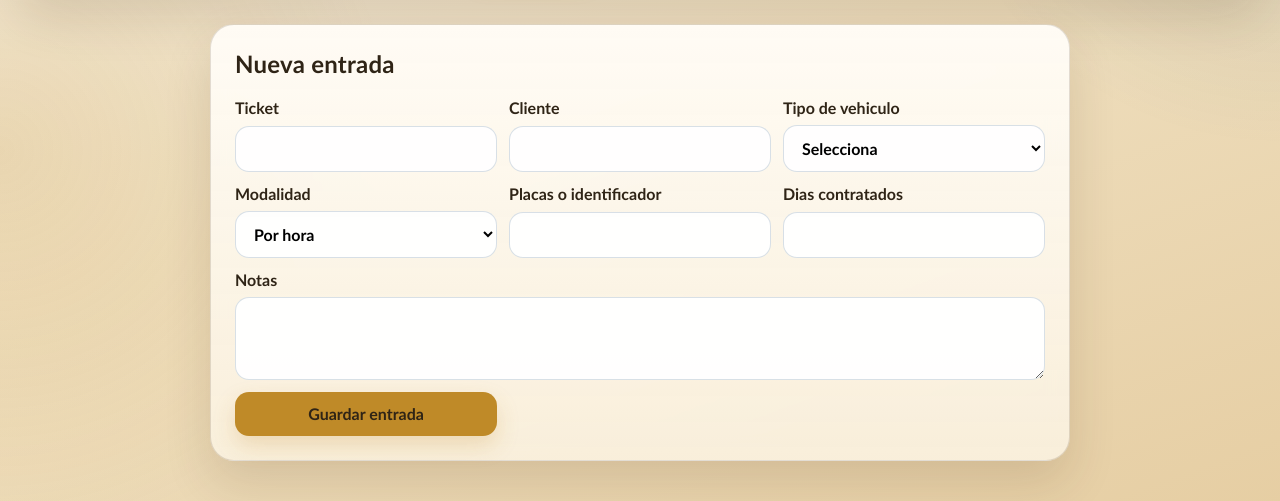
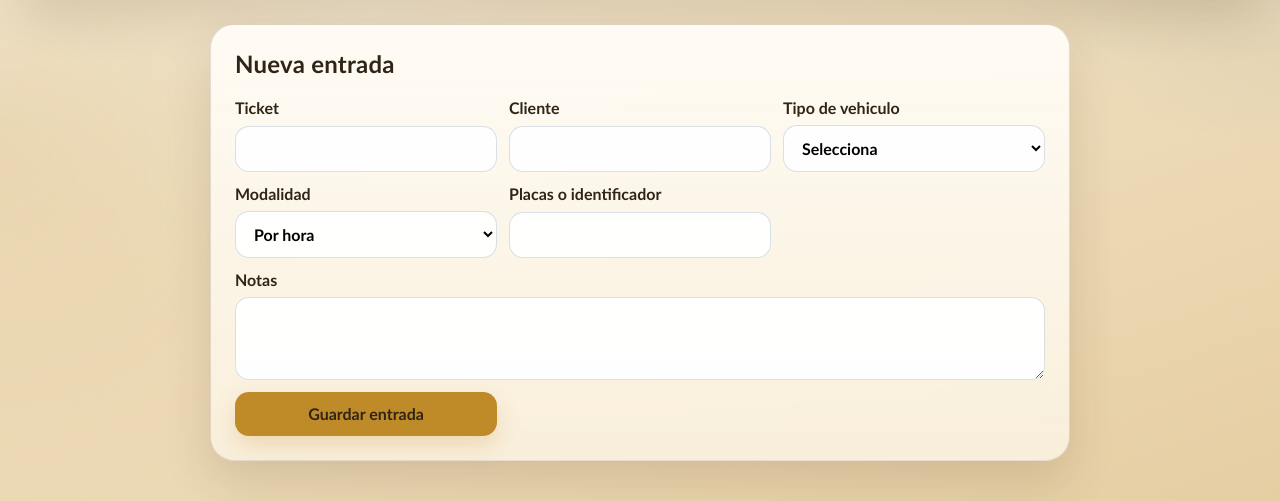
Before and after one commit to Chesco23706/estacionamiento-romina, a Flask app: page /operations in a window 1280 px wide. Shown: the part 206-707 px from the top of the page. Run offline with Flask 3, Linux system fonts and the light colour scheme; a user stored in the database is signed in; data comes from the database, SQL or seed files in the repository.

Commit message:
Make weekly stays fixed to 7 days with remaining-day tracking

```diff
--- a/app/models.py
+++ b/app/models.py
@@ -128,7 +128,7 @@ class VehicleRecord(TimestampMixin, db.Model):
 
     @property
     def mode_label(self):
-        return "Por hora" if self.is_hourly else "Por dias"
+        return "Por hora" if self.is_hourly else "Por semana"
 
     def consumed_day_units(self, reference_time=None):
         if self.is_hourly:
--- a/app/services.py
+++ b/app/services.py
@@ -23,7 +23,7 @@ STATUS_OPTIONS = (
 )
 RECORD_STAY_MODES = (
     ("hourly", "Por hora"),
-    ("weekly", "Por dias"),
+    ("weekly", "Por semana"),
 )
 BILLING_SCHEMES = (
     ("hourly", "Por hora"),
@@ -432,7 +432,7 @@ def _clean_stay_mode(raw_value):
 def _clean_contracted_days(raw_value, stay_mode):
     if stay_mode != "weekly":
         return None
-    return _clean_positive_int(raw_value, "dias contratados")
+    return 7
 
 
 def _ensure_employee_role():
--- a/app/templates/dashboard.html
+++ b/app/templates/dashboard.html
@@ -83,10 +83,10 @@
                 data-entry-at="{{ record.entry_at.isoformat() }}"
                 data-contracted-days="{{ record.contracted_days or 1 }}"
               >
-                {{ record.consumed_day_units() }} dia(s) / {{ record.remaining_day_units() }} restante(s)
+                Restan {{ record.remaining_day_units() }} de {{ record.contracted_days or 7 }} dias
               </span>
               {% elif not record.is_hourly %}
-              {{ record.consumed_day_units(reference_time=record.exit_at) }} dia(s)
+              Semana usada: {{ record.consumed_day_units(reference_time=record.exit_at) }} dia(s)
               {% else %}
               {{ format_duration(record.duration_seconds) }}
               {% endif %}
--- a/app/templates/operations.html
+++ b/app/templates/operations.html
@@ -31,13 +31,10 @@
           {% endfor %}
         </select>
       </label>
+      <input type="hidden" name="contracted_days" value="7" data-contracted-days-input>
       <label>
         Placas o identificador
         <input type="text" name="plate_number" required maxlength="50">
-      </label>
-      <label data-contracted-days-field hidden>
-        Dias contratados
-        <input type="number" name="contracted_days" min="1" step="1" inputmode="numeric">
       </label>
       <label class="full-width">
         Notas
--- a/app/templates/record_edit.html
+++ b/app/templates/record_edit.html
@@ -30,13 +30,10 @@
           {% endfor %}
         </select>
       </label>
+      <input type="hidden" name="contracted_days" value="{{ record.contracted_days or 7 }}" data-contracted-days-input>
       <label>
         Placas
         <input type="text" name="plate_number" required value="{{ record.plate_number }}">
-      </label>
-      <label data-contracted-days-field {% if record.stay_mode != 'weekly' %}hidden{% endif %}>
-        Dias contratados
-        <input type="number" name="contracted_days" min="1" step="1" inputmode="numeric" value="{{ record.contracted_days or '' }}">
       </label>
       <label>
         Estado
--- a/app/templates/records.html
+++ b/app/templates/records.html
@@ -66,10 +66,10 @@
                 data-entry-at="{{ record.entry_at.isoformat() }}"
                 data-contracted-days="{{ record.contracted_days or 1 }}"
               >
-                {{ record.consumed_day_units() }} dia(s) / {{ record.remaining_day_units() }} restante(s)
+                Restan {{ record.remaining_day_units() }} de {{ record.contracted_days or 7 }} dias
               </span>
               {% elif not record.is_hourly %}
-              {{ record.consumed_day_units(reference_time=record.exit_at) }} dia(s)
+              Semana usada: {{ record.consumed_day_units(reference_time=record.exit_at) }} dia(s)
               {% else %}
               {{ format_duration(record.duration_seconds) }}
               {% endif %}
--- a/public/app.js
+++ b/public/app.js
@@ -35,7 +35,7 @@ function renderDayCounterText(entryAt, contractedDays) {
   const diff = Date.now() - new Date(entryAt).getTime();
   const usedDays = Math.max(1, Math.ceil(diff / 86400000));
   const remainingDays = Math.max(contractedDays - usedDays, 0);
-  return `${usedDays} dia(s) / ${remainingDays} restante(s)`;
+  return `Restan ${remainingDays} de ${contractedDays} dias`;
 }
 
 function startLiveDayCounters() {
@@ -101,21 +101,15 @@ function setupRecordModeFields() {
   const modeSelects = document.querySelectorAll("[data-record-mode]");
   modeSelects.forEach((modeSelect) => {
     const form = modeSelect.closest("form");
-    const contractedField = form ? form.querySelector("[data-contracted-days-field]") : null;
-    const contractedInput = contractedField
-      ? contractedField.querySelector("input[name='contracted_days']")
+    const contractedInput = form
+      ? form.querySelector("[data-contracted-days-input]")
       : null;
-    if (!contractedField || !contractedInput) {
+    if (!contractedInput) {
       return;
     }
 
     const syncField = () => {
-      const isWeekly = modeSelect.value === "weekly";
-      contractedField.hidden = !isWeekly;
-      contractedInput.required = isWeekly;
-      if (!isWeekly) {
-        contractedInput.value = "";
-      }
+      contractedInput.value = modeSelect.value === "weekly" ? "7" : "";
     };
 
     modeSelect.addEventListener("change", syncField);
```
